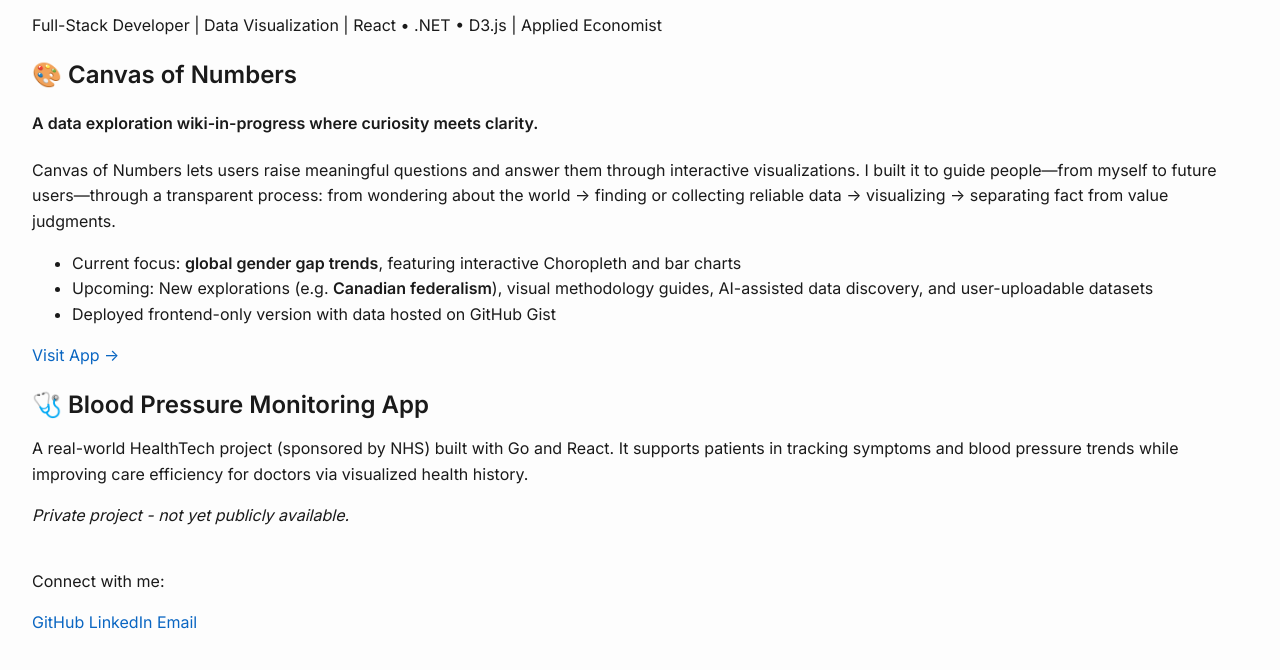
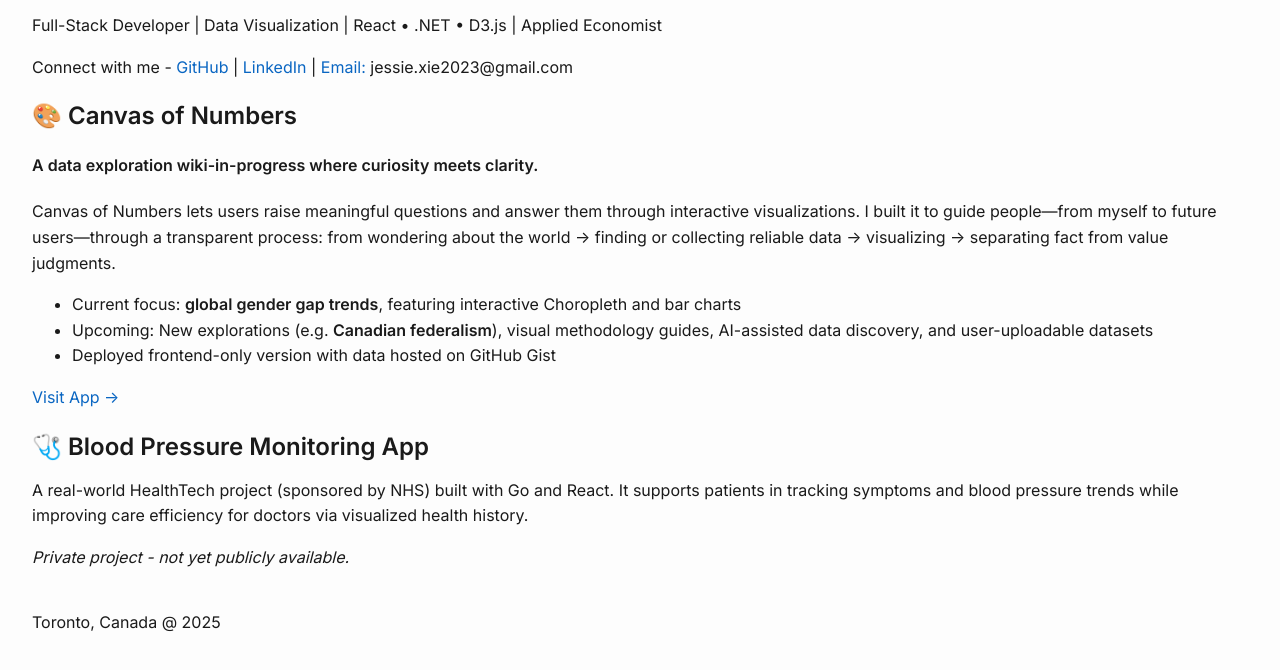
Before and after one commit to jxevergrow/jxevergrow.github.io, a plain HTML site: page index.html in a window 1280 px wide. Shown: the part 98-768 px from the top of the page. Drawn offline with Linux system fonts and the light colour scheme.

Commit message:
add contact

```diff
--- a/index.html
+++ b/index.html
@@ -11,6 +11,11 @@
   <header>
     <h1>Hi, I'm Jiaxin Xie</h1>
     <p>Full-Stack Developer | Data Visualization | React • .NET • D3.js | Applied Economist</p>
+    <p>Connect with me -
+      <a href="https://github.com/jessie-2023" target="_blank">GitHub</a> |
+      <a href="https://linkedin.com/in/jiaxinxie2025" target="_blank">LinkedIn</a> |
+      <a href="mailto:jessie.xie2023@gmail.com">Email:</a> jessie.xie2023@gmail.com
+    </p>
   </header>
 
   <section class="projects">
@@ -34,10 +39,7 @@
   </section>
 
   <footer>
-    <p>Connect with me:</p>
-    <a href="https://github.com/jessie-2023" target="_blank">GitHub</a>
-    <a href="https://linkedin.com/in/YOUR_LINK_HERE" target="_blank">LinkedIn</a>
-    <a href="mailto:your.email@example.com">Email</a>
+    <p>Toronto, Canada @ 2025</p>
   </footer>
 </body>
 </html>
```
